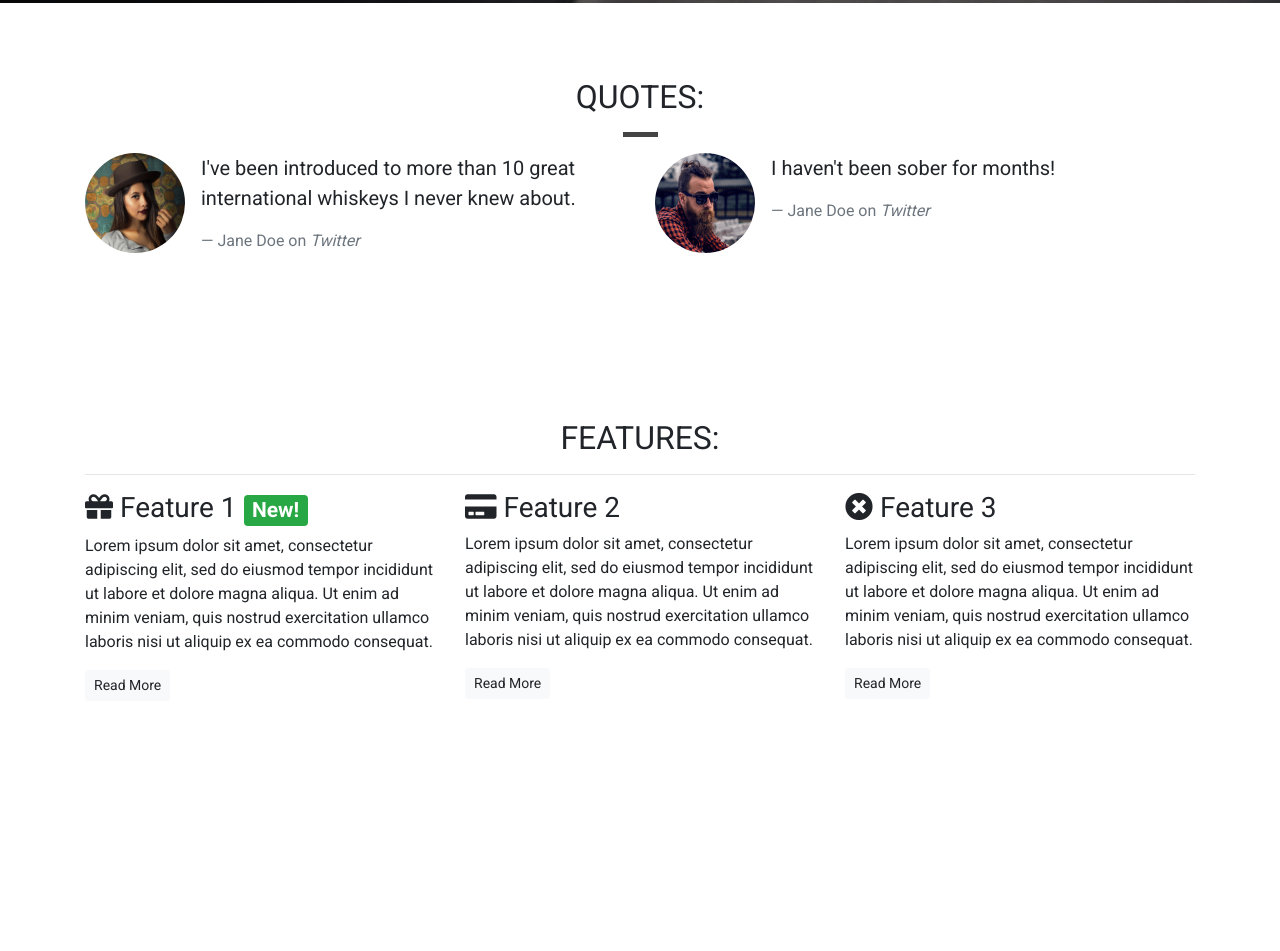
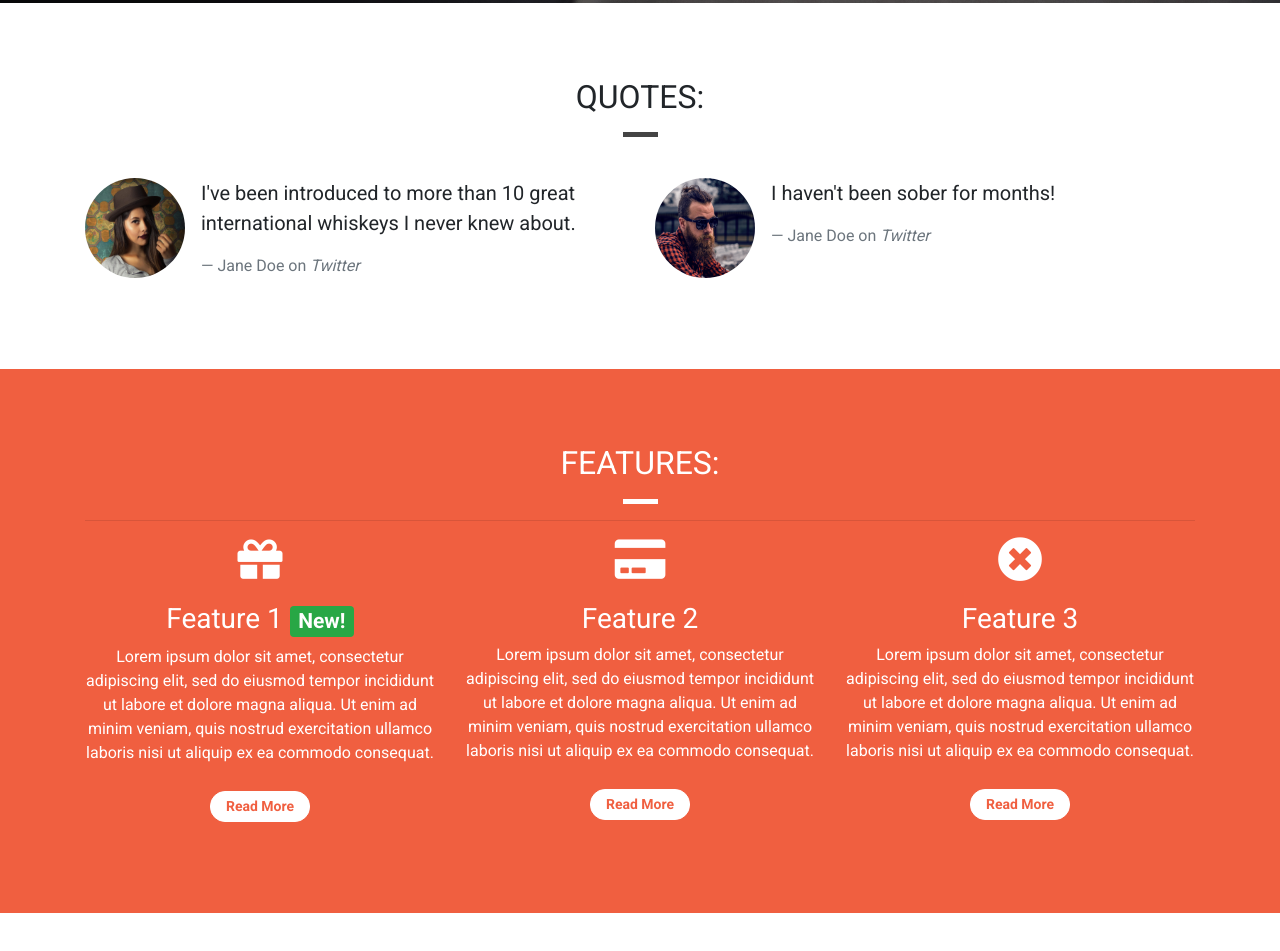
Before and after one commit to EthanPeters96/Bootstrap, a plain HTML site: page index.html in a window 1280 px wide. Shown: the part 797-1748 px from the top of the page. Before the commit the page ends 1589 px from the top, so only its background shows below. Drawn offline with nearby package versions, Linux system fonts and the light colour scheme.

Commit message:
features container

```diff
--- a/css/style.css
+++ b/css/style.css
@@ -1,5 +1,12 @@
 body {
    font-family: 'Roboto', sans-serif;
+}
+
+.container-wrapper {}
+
+.container-wrapper--red {
+  background-color: #f05f40;
+  color: white;
 }
 
 .alert-container .col-12 {
@@ -58,6 +65,10 @@ body {
   margin-top: 0;
 }
 
+.quotes .page-header {
+  margin-bottom: 25px;
+}
+
 /*block dividers*/
 
 .block-divider {
@@ -69,6 +80,10 @@ body {
 
 .block-divider--orange {
   background-color: #f05f40;
+}
+
+.block-divider--white {
+  background-color: white;
 }
 
 .block-divider--short {
@@ -156,3 +171,25 @@ body {
   background-color: #df4929;
   border-color: #df4929;
 }
+
+
+.features-container{
+  text-align: center;
+  margin-bottom: 40px;
+}
+
+.features i {
+  margin-bottom: 20px;
+  font-size: 45px;
+  line-height: 45px;
+}
+
+.feature .btn {
+  background-color: white;
+  border-color: white;
+  border-radius: 15px;
+  min-width: 100px;
+  font-weight: bold;
+  margin-top: 10px;
+  color: #f05f40;
+}
--- a/index.html
+++ b/index.html
@@ -76,6 +76,7 @@
       <!-- /.callout -->
     </div>
     <!-- Quotes -->
+    <div class="container-wrapper">
       <div class="container quotes-container content-container">
         <section class="quotes">
           <div class="row">
@@ -113,41 +114,45 @@
             </div>
           </div>
         </section>
+      </div>
+    </div>
     <!-- /.quotes -->
-    </div>
     <!-- Features -->
+    <div class="container-wrapper container-wrapper--red">
       <div class="container features-container content-container">
         <section class="features">
           <div class="row">
             <div class="col-12 page-header">
               <h2 class="text-uppercase">Features:</h2>
+              <hr class="block-divider block-divider--short block-divider--white" />
               <hr />
             </div>
           </div>
           <div class="row">
             <div class="col-12 col-md-6 col-lg-4">
               <div class="feature">
-              <h3><i class="fas fa-gift d-none d-sm-inline"></i> Feature 1 <span class="badge badge-success">New!</span></h3>
+                <h3><i class="fas fa-gift d-none d-sm-block"></i> Feature 1 <span class="badge badge-success">New!</span></h3>
                 <p>Lorem ipsum dolor sit amet, consectetur adipiscing elit, sed do eiusmod tempor incididunt ut labore et dolore magna aliqua. Ut enim ad minim veniam, quis nostrud exercitation ullamco laboris nisi ut aliquip ex ea commodo consequat.</p>
                 <p><a class="btn btn-sm btn-light" href="">Read More</a></p>
               </div>
             </div>
             <div class="col-12 col-md-6 col-lg-4">
               <div class="feature">
-              <h3><i class="fas fa-credit-card d-none d-sm-inline"></i> Feature 2</h3>
+                <h3><i class="fas fa-credit-card d-none d-sm-block"></i> Feature 2</h3>
                 <p>Lorem ipsum dolor sit amet, consectetur adipiscing elit, sed do eiusmod tempor incididunt ut labore et dolore magna aliqua. Ut enim ad minim veniam, quis nostrud exercitation ullamco laboris nisi ut aliquip ex ea commodo consequat.</p>
                 <p><a class="btn btn-sm btn-light" href="">Read More</a></p>
               </div>
             </div>
             <div class="col-12 d-md-none d-lg-block col-lg-4">
               <div class="feature">
-              <h3><i class="fas fa-times-circle d-none d-sm-inline"></i> Feature 3</h3>
+                <h3><i class="fas fa-times-circle d-none d-sm-block"></i> Feature 3</h3>
                 <p>Lorem ipsum dolor sit amet, consectetur adipiscing elit, sed do eiusmod tempor incididunt ut labore et dolore magna aliqua. Ut enim ad minim veniam, quis nostrud exercitation ullamco laboris nisi ut aliquip ex ea commodo consequat.</p>
                 <p><a class="btn btn-sm btn-light" href="">Read More</a></p>
               </div>
             </div>
           </div>
         </section>
+      </div>
     </div>
     <!-- /.features -->
 
```
Lines whose indentation alone changed are shown as unchanged.
